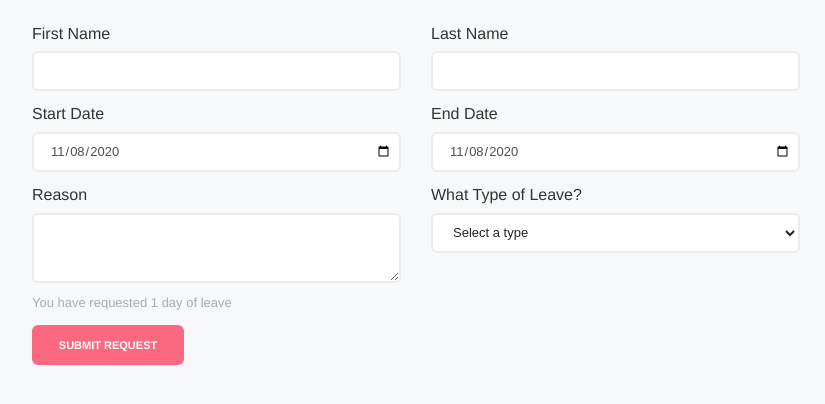
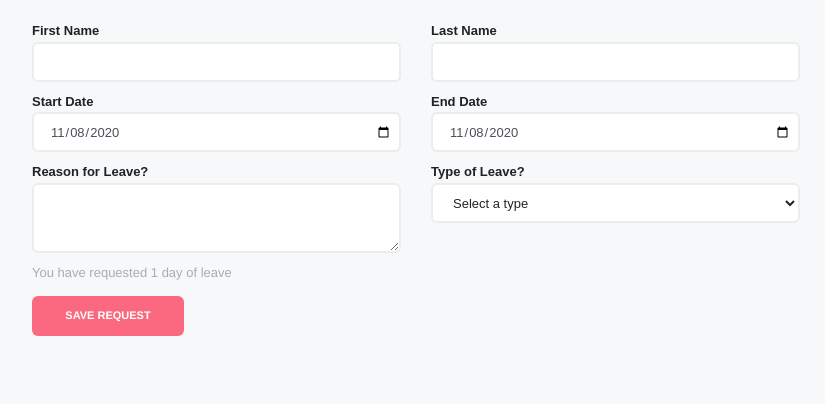
Before and after one commit to Davidjames9610/LeaveWebApp, a React app: page /create in a window 1280 px wide. Shown: the part 238-642 px from the top of the page, without its empty margins (224-1049 px from the left). Built offline with nearby package versions, Linux system fonts and the light colour scheme; some packages are replaced by stand-ins of ours; no server answers; the database is empty; sample sign-in values are in the browser's storage.

Commit message:
edit props and error messages

```diff
--- a/src/components/RequestFormik.js
+++ b/src/components/RequestFormik.js
@@ -69,12 +69,12 @@ const RequestFormik = (props) => {
 
     const formik = useFormik({
         initialValues: {
-            firstName: '',
-            lastName: '',
-            reason: '',
-            type: '',
-            startDate: moment().format('YYYY-MM-DD'),
-            endDate: moment().format('YYYY-MM-DD')
+            firstName: props.request ? props.request.firstName : "",
+            lastName: props.request ? props.request.lastName : "",
+            reason: props.request ? props.request.reason : "",
+            type: props.request ? props.request.type : "",
+            startDate: props.request ? moment(props.request.startDate).format('YYYY-MM-DD') : moment().format('YYYY-MM-DD'),
+            endDate: props.request ? moment(props.request.endDate).format('YYYY-MM-DD') : moment().format('YYYY-MM-DD'),
         },
         onSubmit: values => {
 
@@ -97,7 +97,7 @@ const RequestFormik = (props) => {
             <Row>
                 <Col>
                     <FormGroup>
-                        {formik.errors.firstName ? (<FormLabel>{formik.errors.firstName}</FormLabel>) : (<FormLabel>First Name</FormLabel>)}
+                        {formik.errors.firstName ? (<p className='form__entryError'>{formik.errors.firstName}</p>) : (<p className="form__entryLabel">First Name</p>)}
                         <FormControl
                             plaintext
                             id="firstName"
@@ -110,7 +110,7 @@ const RequestFormik = (props) => {
                 </Col>
                 <Col>
                     <FormGroup>
-                        {formik.errors.lastName ? (<FormLabel>{formik.errors.lastName}</FormLabel>) : (<FormLabel>Last Name</FormLabel>)}
+                        {formik.errors.lastName ? (<p className='form__entryError'>{formik.errors.lastName}</p>) : (<p className="form__entryLabel">Last Name</p>)}
                         <FormControl
                             plaintext
                             id="lastName"
@@ -125,7 +125,7 @@ const RequestFormik = (props) => {
             <Row>
                 <Col>
                     <FormGroup>
-                        {formik.errors.startDate ? (<FormLabel>{formik.errors.startDate}</FormLabel>) : (<FormLabel>Start Date</FormLabel>)}
+                        {formik.errors.startDate ? (<p className='form__entryError'>{formik.errors.startDate}</p>) : (<p className="form__entryLabel">Start Date</p>)}
                         <FormControl
                             type="date"
                             id="startDate"
@@ -139,7 +139,7 @@ const RequestFormik = (props) => {
                 </Col>
                 <Col>
                     <FormGroup>
-                        {formik.errors.endDate ? (<FormLabel>{formik.errors.endDate}</FormLabel>) : (<FormLabel>End Date</FormLabel>)}
+                        {formik.errors.endDate ? (<p className='form__entryError'>{formik.errors.endDate}</p>) : (<p className="form__entryLabel">End Date</p>)}
                         <FormControl
                             type="date"
                             id="endDate"
@@ -155,7 +155,7 @@ const RequestFormik = (props) => {
             <Row>
                 <Col>
                     <FormGroup>
-                        {formik.errors.reason ? (<FormLabel>{formik.errors.reason}</FormLabel>) : (<FormLabel cla>Reason</FormLabel>)}
+                        {formik.errors.reason ? (<p className='form__entryError'>{formik.errors.reason}</p>) : (<p className="form__entryLabel">Reason for Leave?</p>)}
                         <FormControl
                             plaintext
                             as="textarea"
@@ -170,7 +170,7 @@ const RequestFormik = (props) => {
                 </Col>
                 <Col>
                     <FormGroup>
-                        {formik.errors.type ? (<FormLabel>{formik.errors.type}</FormLabel>) : (<FormLabel>What Type of Leave?</FormLabel>)}
+                        {formik.errors.type ? (<p className='form__entryError'>{formik.errors.type}</p>) : (<p className="form__entryLabel">Type of Leave?</p>)}
                         <FormControl
                             plaintext
                             as="select"
@@ -199,11 +199,10 @@ const RequestFormik = (props) => {
                 <span> of leave</span>
             </div>
             <div className="form__buttonContainer">
-                <button className="form__submit" type="submit">SUBMIT REQUEST</button>
+                <button className="form__submit" type="submit">SAVE REQUEST</button>
                 {props.edit ? (<button onClick={handleRemove} className="form__removeRequest" type="button">REMOVE REQUEST</button>) : (null)}
             </div>
         </form>
-
     );
 };
 
--- a/src/styles/components/_form.scss
+++ b/src/styles/components/_form.scss
@@ -89,3 +89,21 @@
   outline: none;
   border: 2px solid $unnamed-color-72acff;
 }
+
+.form__entryLabel{
+  color:$unnamed-color-202124;
+  font-style:normal;
+  font-weight: bold;
+  font-size:13px;
+  margin-bottom:0px;
+  font-family: Arial, Helvetica, sans-serif;
+}
+
+.form__entryError{
+  color:$unnamed-color-ff4d4d;
+  font-style:normal;
+  font-weight: bold;
+  font-size:13px;
+  margin-bottom:0px;
+  font-family: Arial, Helvetica, sans-serif;
+}
```
